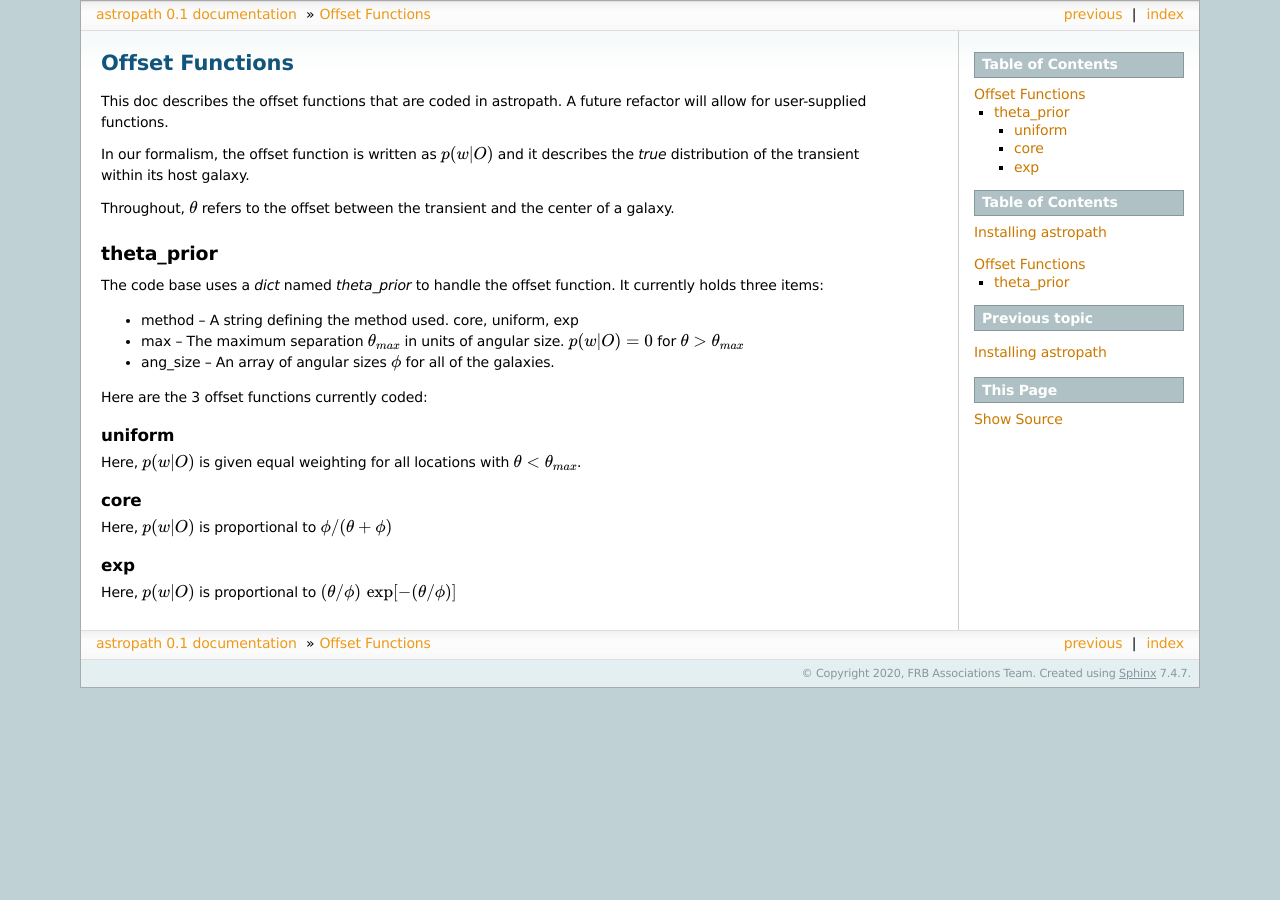
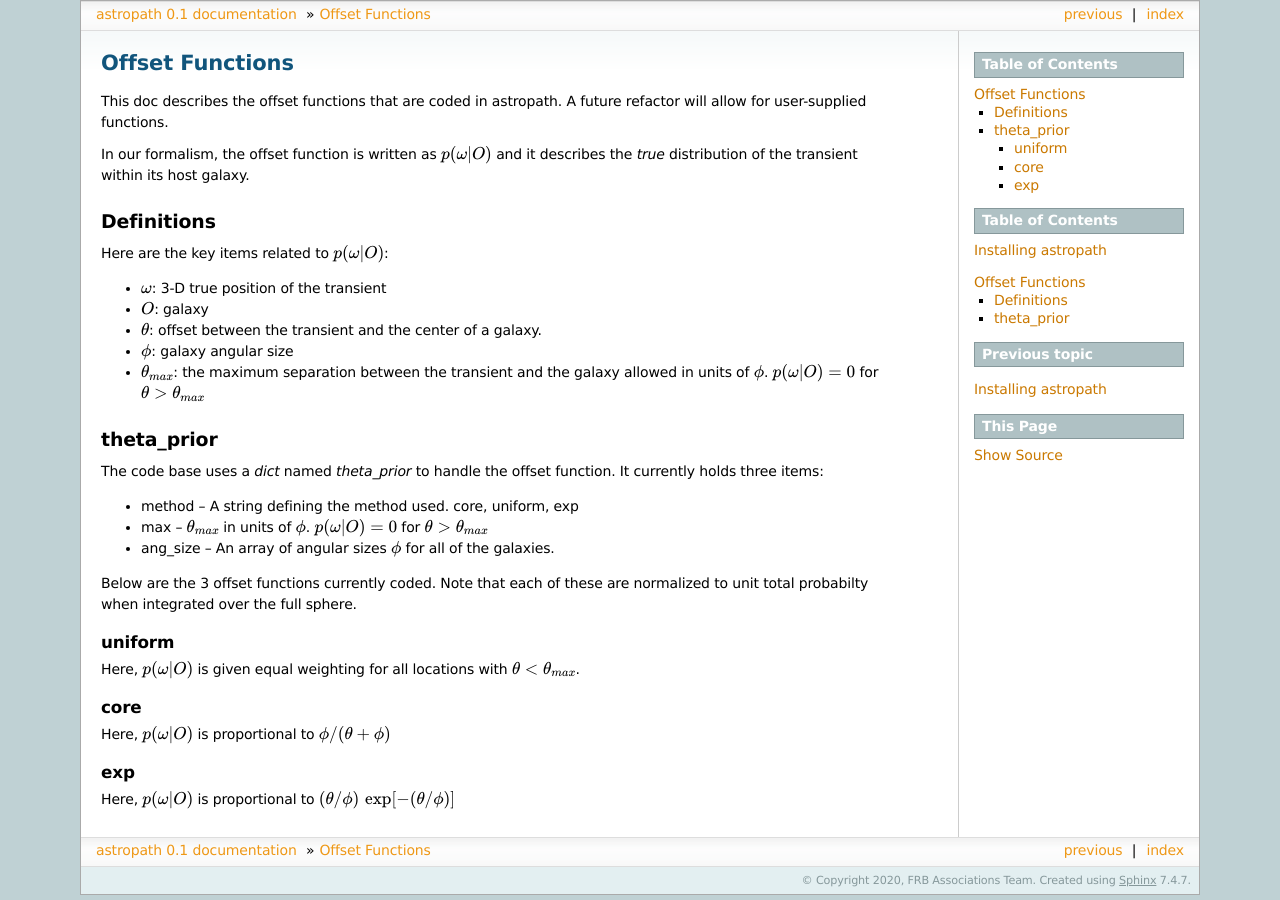
Before and after one commit to FRBs/astropath, a Sphinx documentation site: the page built from docs/offset_function.rst, in a window 1280 px wide. Built offline with Sphinx 7.4.7, drawn with Linux system fonts in a browser that asks for light colours.

Commit message:
more doc fussin

```diff
--- a/docs/offset_function.rst
+++ b/docs/offset_function.rst
@@ -7,12 +7,24 @@ in astropath.  A future refactor will allow for user-supplied
 functions.
 
 In our formalism, the offset function is written as
-:math:`p(w|O)`
+:math:`p(\omega|O)`
 and it describes the *true* distribution of the transient within
 its host galaxy.
 
-Throughout, :math:`{\theta}` refers to the offset between the
-transient and the center of a galaxy.
+Definitions
+===========
+
+Here are the key items related to :math:`p(\omega|O)`:
+
+* :math:`\omega`: 3-D true position of the transient
+* :math:`O`: galaxy
+* :math:`\theta`: offset between the
+  transient and the center of a galaxy.
+* :math:`\phi`: galaxy angular size
+* :math:`\theta_{max}`: the maximum separation between
+  the transient and the galaxy allowed in units of
+  :math:`\phi`.  :math:`p(\omega|O) = 0` for
+  :math:`\theta > \theta_{max}`
 
 theta_prior
 ===========
@@ -21,27 +33,29 @@ The code base uses a *dict* named *theta_prior* to handle the
 offset function.  It currently holds three items:
 
 * method -- A string defining the method used.  core, uniform, exp
-* max -- The maximum separation :math:`{\theta_{max}}`
-  in units of angular size.  :math:`p(w|O) = 0` for
+* max -- :math:`{\theta_{max}}`
+  in units of :math:`\phi`.  :math:`p(\omega|O) = 0` for
   :math:`\theta > \theta_{max}`
 * ang_size -- An array of angular sizes :math:`\phi`
   for all of the galaxies.
 
-Here are the 3 offset functions currently coded:
+Below are the 3 offset functions currently coded.
+Note that each of these are normalized to unit total
+probabilty when integrated over the full sphere.
 
 uniform
 +++++++
 
-Here, :math:`p(w|O)` is given equal weighting for all locations with
+Here, :math:`p(\omega|O)` is given equal weighting for all locations with
 :math:`\theta < \theta_{max}`.
 
 core
 ++++
 
-Here, :math:`p(w|O)` is proportional to :math:`\phi / (\theta + \phi)`
+Here, :math:`p(\omega|O)` is proportional to :math:`\phi / (\theta + \phi)`
 
 exp
 +++
 
-Here, :math:`p(w|O)` is proportional to
+Here, :math:`p(\omega|O)` is proportional to
 :math:`(\theta/\phi) \, \exp [-(\theta/\phi)]`
```
